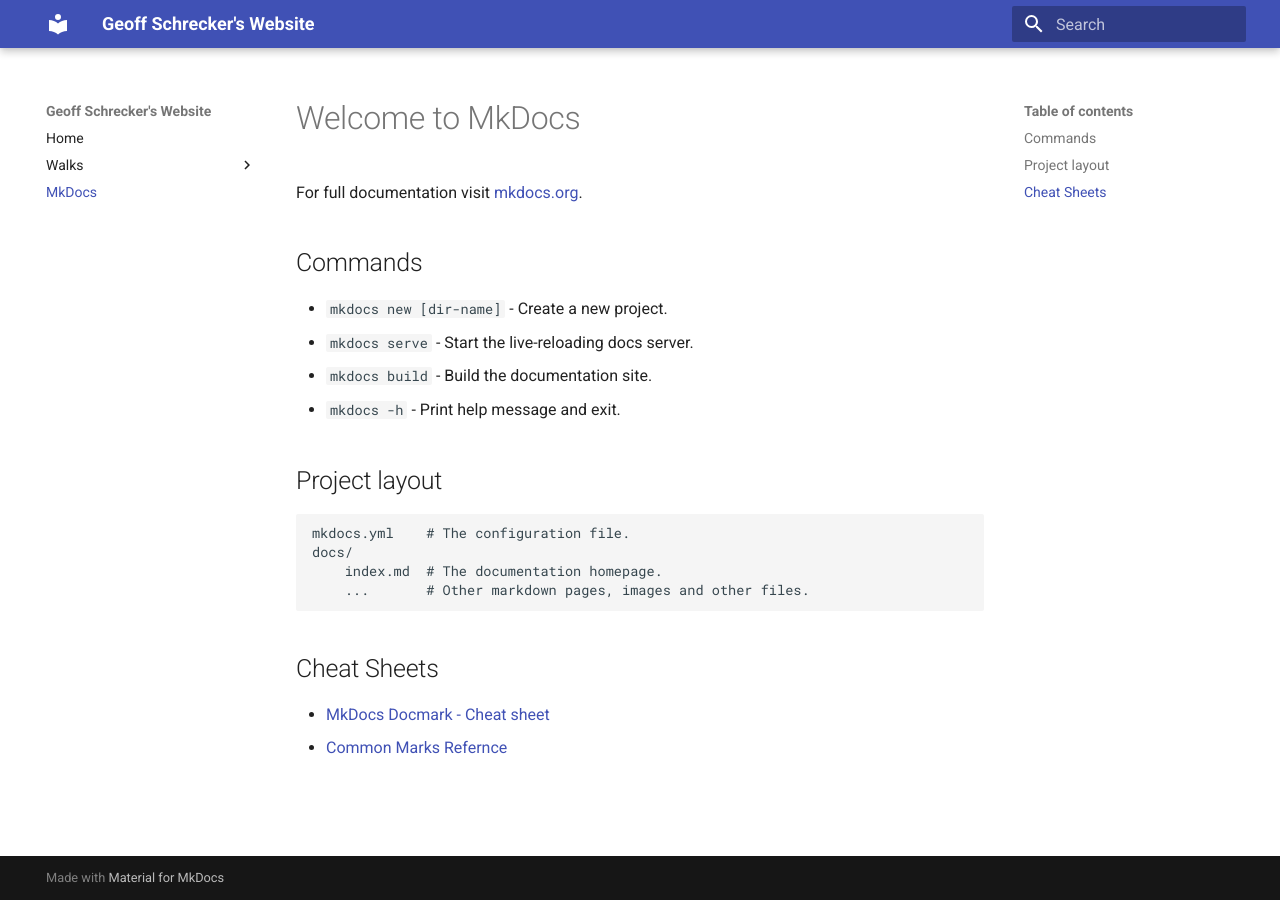
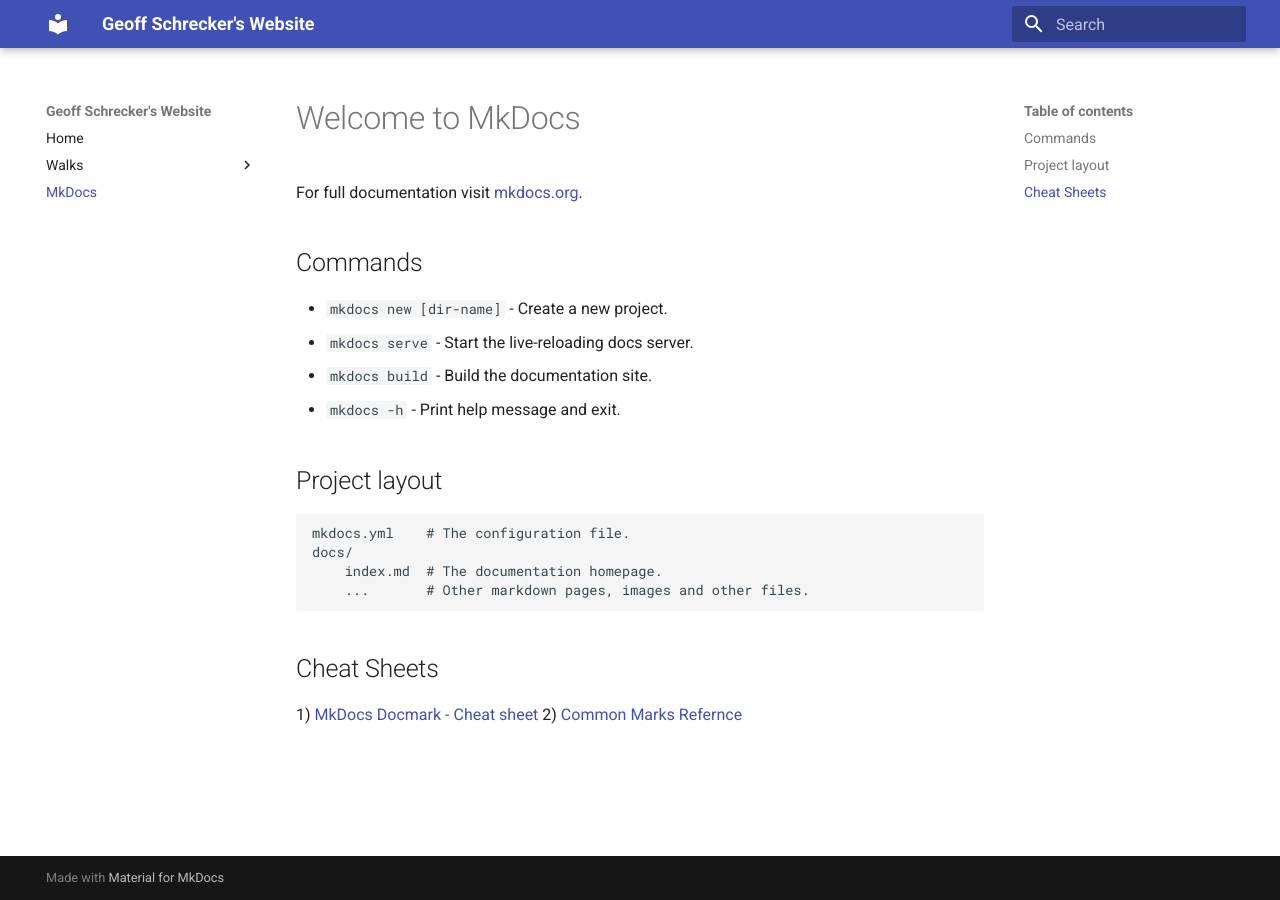
Before and after one commit to GeoffSchrecker/geoffschrecker, an MkDocs documentation site: the page built from docs/mkdocs.md, in a window 1280 px wide. Built offline with MkDocs 1.6.1 and Material for MkDocs 9.7.7, drawn with Linux system fonts in a browser that asks for light colours.

Commit message:
Change to numbered list for Cheat Sheets

```diff
--- a/docs/mkdocs.md
+++ b/docs/mkdocs.md
@@ -18,5 +18,5 @@
 
 ## Cheat Sheets
 
-* [MkDocs Docmark - Cheat sheet](https://yakworks.github.io/docmark/cheat-sheet/)
-* [Common Marks Refernce](https://commonmark.org/help/)
+1) [MkDocs Docmark - Cheat sheet](https://yakworks.github.io/docmark/cheat-sheet/)
+2) [Common Marks Refernce](https://commonmark.org/help/)
```
